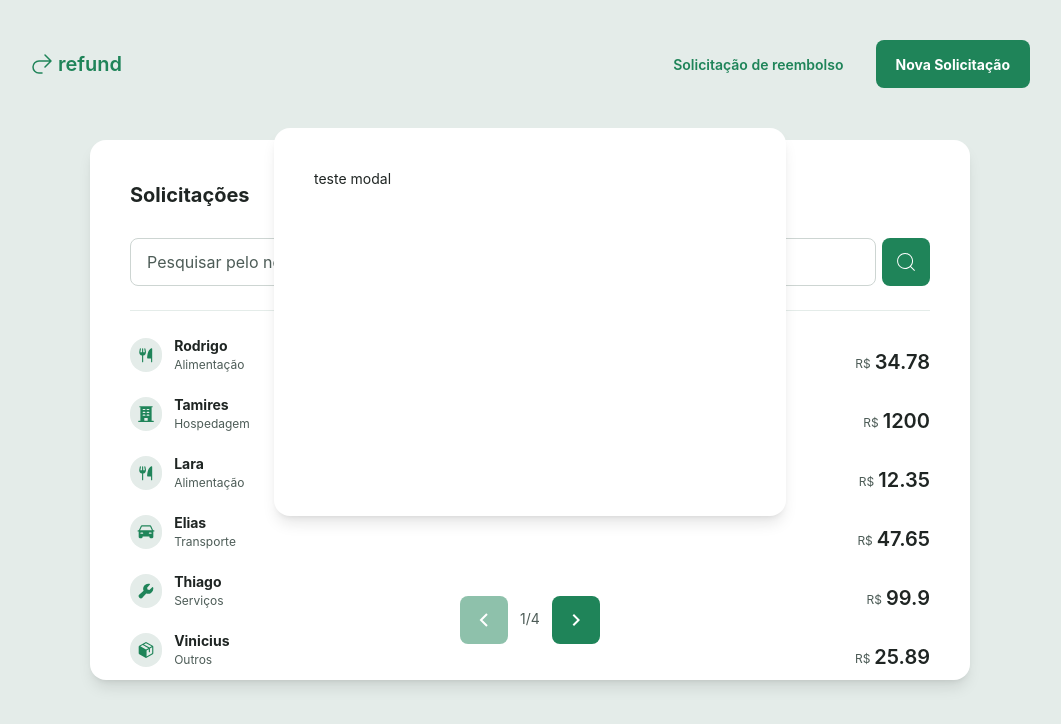
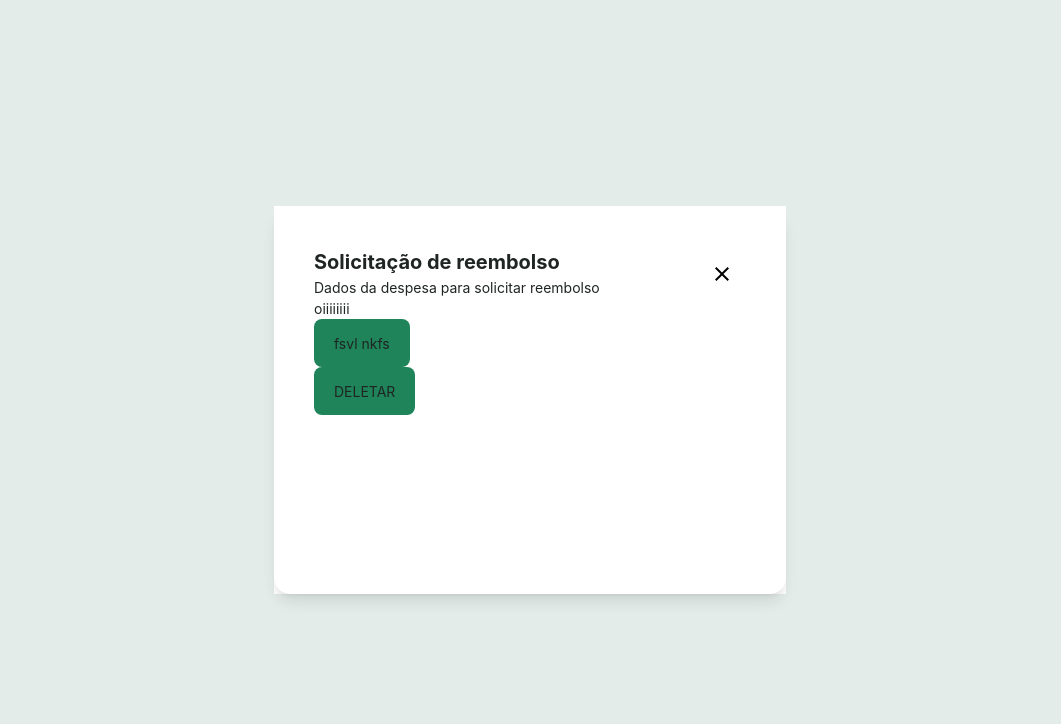
Before and after one commit to YasminFerrariDias/RefundSystem, a React (Vite) app: page / in a window 1280 px wide. Both pictures are taken after a click on the button "Nova Solicitação". Shown: the top 724 px of the page, without its empty margins (110-1171 px from the left). Built offline with nearby package versions, Linux system fonts and the light colour scheme.

Commit message:
CRiação do componente Dialog

```diff
--- a/src/components/dialog.tsx
+++ b/src/components/dialog.tsx
@@ -2,12 +2,35 @@
 import * as DialogPrimitive from "@radix-ui/react-dialog";
 import { CardContainer } from "./CardContainer/CardContainer";
 import cn from "classnames";
+import { Text } from "./Text/Text";
+import { IconButton } from "./Button/IconButton/IconButton";
+import { IoMdClose } from "react-icons/io";
+import type React from "react";
 
 export const Dialog = DialogPrimitive.Root;
 
 export const DialogTrigger = DialogPrimitive.Trigger;
 
 export const DialogClose = DialogPrimitive.Close;
+
+export function DialogOverlay({
+  className,
+  ...props
+}: React.ComponentProps<
+  typeof DialogPrimitive.Overlay
+>) {
+  return <DialogPrimitive.Overlay
+    className={cn(`
+      fixed inset-0 z-50 bg-gray-400
+      backdrop-blur-sm
+      data-[state=open]:animate-in
+      data-[state=open]:fade-in-0
+      data-[state=closed]:animate-out
+      data-[state=closed]:fade-out-0
+  `, className)}
+    {...props}
+  />
+}
 
 export function DialogContent({
   className,
@@ -17,22 +40,25 @@ export function DialogContent({
 }: React.ComponentProps<typeof DialogPrimitive.Content>) {
   return (
     <DialogPrimitive.Portal>
-
+      <DialogOverlay />
       <DialogPrimitive.Content ref={ref}
         className={cn(`
+          bg-white
+          fixed left-[50%] top-[50%] w-full max-w-lg
+          z-60 translate-x-[-50%] translate-y-[-50%]
           data-[state=open]:animate-in
           data-[state=open]:fade-in-0
+          data-[state=open]:slide-in-from-bottom-[48%]
+          data-[state=closed]:animate-out
           data-[state=closed]:fade-out-0
-          data-[state=closed]:animate-out
-          data-[state=open]:slide-in-from-bottom-[48%]
           data-[state=closed]:slide-out-to-bottom-[48%]
-          flex justify-center items-center
         `,
-        className
-      )}
-      {...props}
+          className
+        )}
+        {...props}
       >
-        <CardContainer size="md" className="z-1">
+        <CardContainer size="md" className="z-51">
+
           {children}
         </CardContainer>
       </DialogPrimitive.Content>
@@ -40,3 +66,41 @@ export function DialogContent({
     </DialogPrimitive.Portal>
   )
 }
+
+interface DialogHeaderProps
+  extends React.ComponentProps<"div"> {
+  title: string
+  text: string
+}
+
+export function DialogHeader({
+  title, text, className, ...props
+}: DialogHeaderProps) {
+  return (
+    <>
+      <header className={cn(`flex items-center justify-between`, className)}
+        {...props}
+      >
+        <DialogPrimitive.Title>
+          <Text size="lg" decoration="bold" className="flex-1">{title}</Text>
+          <Text size="md" decoration="regular" className="flex-1">{text}</Text>
+        </DialogPrimitive.Title>
+        <DialogClose asChild>
+          <IconButton icon={IoMdClose} buttonColor="transparent" />
+        </DialogClose>
+      </header>
+    </>
+  )
+}
+
+export function DialogBody({children, ...props}: React.ComponentProps<"div">) {
+  return <div {...props}>{children}</div>
+}
+
+export function DialogFooter({
+  children, ...props
+}: React.ComponentProps<"footer">) {
+  return <footer className="flex items-center" {...props}>
+    {children}
+  </footer>
+}
--- a/src/layout/components/Header.tsx
+++ b/src/layout/components/Header.tsx
@@ -3,7 +3,7 @@ import { Icon } from "../../components/Icon/Icon";
 import { Text } from "../../components/Text/Text";
 import { NavLink } from "../../components/NavLink";
 import { ButtonContainer } from "../../components/Button/ButtonContainer/ButtonContainer";
-import { Dialog, DialogContent, DialogTrigger } from "../../components/dialog";
+import { Dialog, DialogBody, DialogContent, DialogFooter, DialogHeader, DialogTrigger } from "../../components/dialog";
 
 export function Header() {
   return (
@@ -22,7 +22,14 @@ export function Header() {
             <ButtonContainer text="Nova Solicitação" textColor="white" decoration="bold" />
           </DialogTrigger>
           <DialogContent>
-            <Text>teste modal</Text>
+            <DialogHeader title="Solicitação de reembolso" text="Dados da despesa para solicitar reembolso" />
+            <DialogBody>
+              <Text>oiiiiiiii</Text>
+              <ButtonContainer text="fsvl nkfs"></ButtonContainer>
+            </DialogBody>
+            <DialogFooter>
+              <ButtonContainer text="DELETAR" size="full"  />
+            </DialogFooter>
           </DialogContent>
         </Dialog>
 
```
